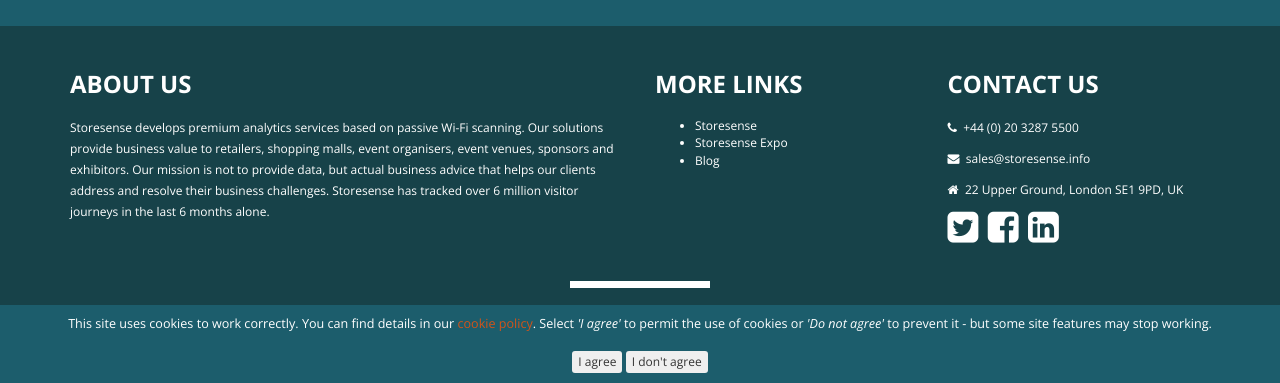
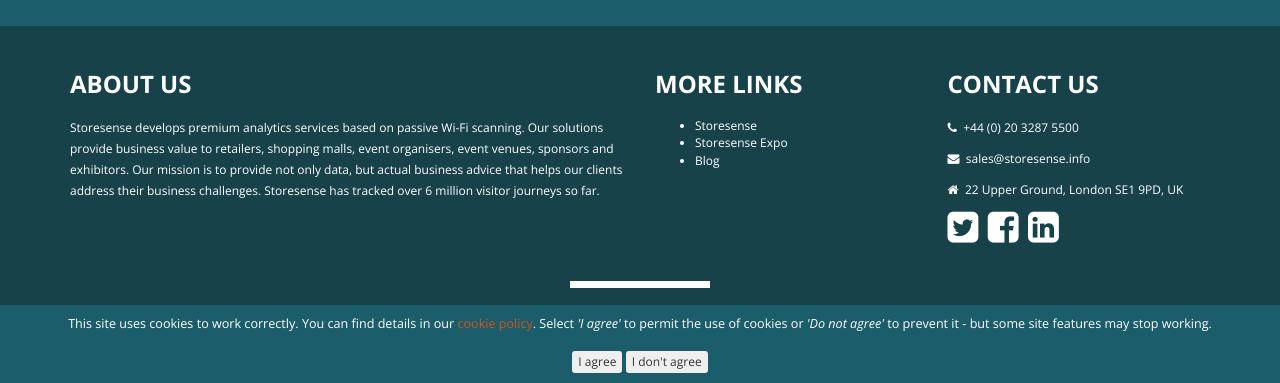
Before and after one commit to storesense/web-expoanalytics, a Jekyll site: the page built from index.html, in a window 1280 px wide and 900 px high, scrolled down 1726 px, cut to the strip 517-900 px from the top of the window. Built offline with Jekyll 4.4.1, drawn with Linux system fonts in a browser that asks for light colours.

Commit message:
Footer update

```diff
--- a/_includes/footer.html
+++ b/_includes/footer.html
@@ -5,7 +5,7 @@
                 <h3>About us</h3>
 
                 <p>
-                    Storesense develops premium analytics services based on passive Wi-Fi scanning. Our solutions provide business value to retailers, shopping malls, event organisers, event venues, sponsors and exhibitors. Our mission is not to provide data, but actual business advice that helps our clients address and resolve their business challenges. Storesense has tracked over 6 million visitor journeys in the last 6 months alone.
+                    Storesense develops premium analytics services based on passive Wi-Fi scanning. Our solutions provide business value to retailers, shopping malls, event organisers, event venues, sponsors and exhibitors. Our mission is to provide not only data, but actual business advice that helps our clients address their business challenges. Storesense has tracked over 6 million visitor journeys so far.
                 </p>
             </div>
 
```
